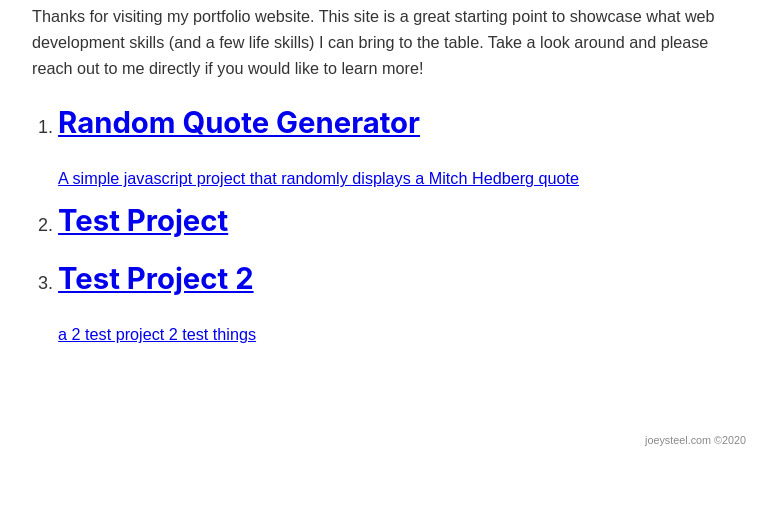
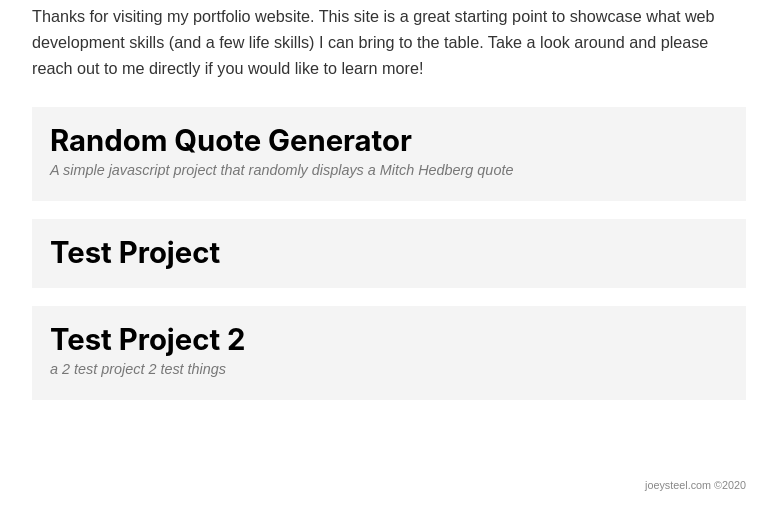
Before and after one commit to SteelMasterJ/joeysteel2020portfolio, a Gatsby site: page /projects in a window 1280 px wide. Shown: the part 413-929 px from the top of the page, without its empty margins (251-1028 px from the left). Before the commit the page ends 884 px from the top, so only its background shows below. Built offline with nearby package versions, Linux system fonts and the light colour scheme; Gatsby itself is replaced by a stand-in of ours.

Commit message:
CSS for Projects page

```diff
--- a/public/page-data/dev-404-page/page-data.json
+++ b/public/page-data/dev-404-page/page-data.json
@@ -1 +1 @@
-{"componentChunkName":"component---cache-dev-404-page-js","path":"/dev-404-page/","result":{"data":{"allSitePage":{"nodes":[{"path":"/projects/testproject1"},{"path":"/projects/testproject2"},{"path":"/404/"},{"path":"/about/"},{"path":"/"},{"path":"/links/"},{"path":"/projects/"},{"path":"/404.html"},{"path":"/projects/randomquotes"}]}},"pageContext":{}},"staticQueryHashes":[]}
+{"componentChunkName":"component---cache-dev-404-page-js","path":"/dev-404-page/","result":{"data":{"allSitePage":{"nodes":[{"path":"/projects/testproject1"},{"path":"/projects/testproject2"},{"path":"/projects/randomquotes"},{"path":"/404/"},{"path":"/about/"},{"path":"/"},{"path":"/links/"},{"path":"/projects/"},{"path":"/404.html"}]}},"pageContext":{}},"staticQueryHashes":[]}
--- /dev/null
+++ b/src/pages/blog.module.scss
@@ -0,0 +1,30 @@
+.posts {
+    list-style-type: none;
+    margin: 0;
+}
+
+.post {
+    margin: 1rem 0;
+
+    a {
+        background: #f4f4f4;
+        color: black;
+        display: block;
+        padding: 1rem;
+        text-decoration: none;
+    }
+
+    a:hover {
+        background: #e4e4e4;
+    }
+
+    h2 {
+        margin-bottom: 0;
+    }
+
+    p {
+        color: #777777;
+        font-size: .8rem;
+        font-style: italic;
+    }
+}
--- a/src/pages/projects.js
+++ b/src/pages/projects.js
@@ -1,6 +1,7 @@
 import React from 'react'
 import { graphql, useStaticQuery, Link } from 'gatsby'
 import Layout from '../components/layout'
+import blogStyles from './blog.module.scss'
 
 const Projects = () => {
   const data = useStaticQuery(graphql`
@@ -25,11 +26,11 @@ const Projects = () => {
         <Layout>
           <h1>Projects</h1>
           <p>Thanks for visiting my portfolio website. This site is a great starting point to showcase what web development skills (and a few life skills) I can bring to the table. Take a look around and please reach out to me directly if you would like to learn more!</p>
-          <ol>
+          <ol className={blogStyles.posts}>
             {
               data.allMarkdownRemark.edges.map((edge) => {
                 return (
-                  <li>
+                  <li className={blogStyles.post}>
                     <Link to={`/projects/${edge.node.fields.slug}`}>
                         <h2>{edge.node.frontmatter.title}</h2>
                         <p>{edge.node.frontmatter.subtitle}</p>
```
